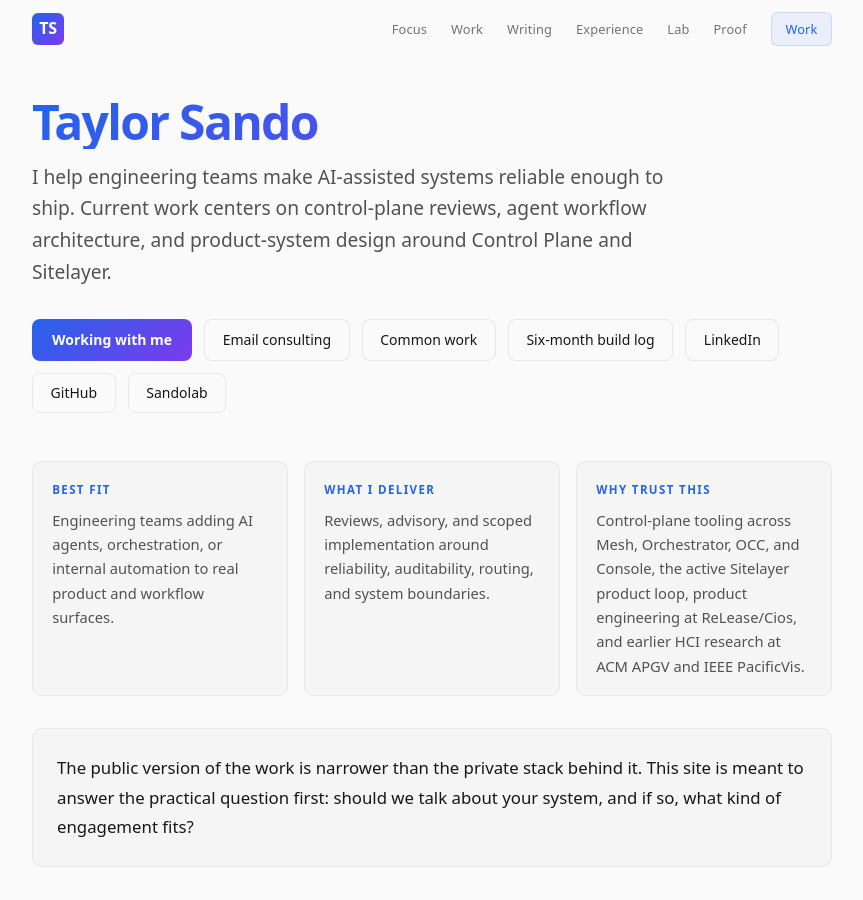
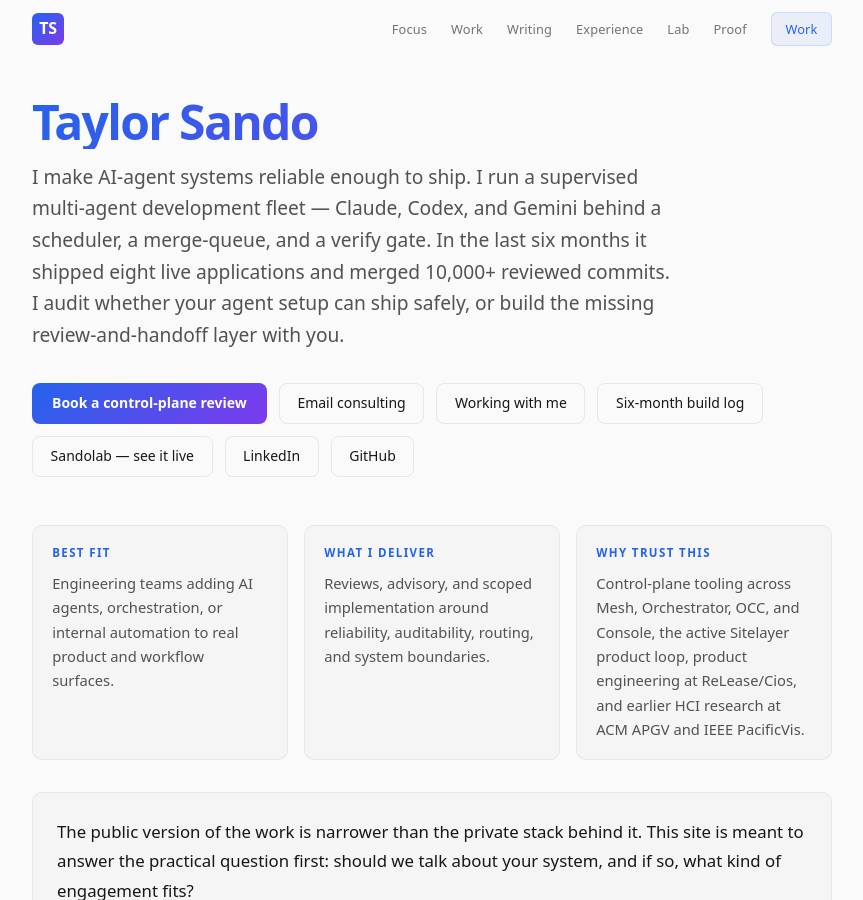
Before and after one commit to taylorSando/taylorSando.github.io, a Jekyll site: the page built from index.html, in a window 1280 px wide and 900 px high. Shown: the whole window, without its empty margins (208-1071 px from the left). Built offline with Jekyll 4.4.1, drawn with Linux system fonts in a browser that asks for light colours.

Commit message:
Reframe hero: operator capability + real booking CTA
Stop selling "Control Plane" as a product. Lead with "I make AI-agent systems
reliable enough to ship" + the grounded six-month proof (supervised fleet, eight
live apps, 10,000+ reviewed commits). Primary CTA is now the real cal.com
booking link (was a mailto); email demoted to secondary.

Agent-Session-Id: claude-code:3a5ccaa8-cef2-456c-95ac-9dd333270357
Agent-Session-Source: claude-code
Agent-Host: taylor-pc-ubuntu

```diff
--- a/index.html
+++ b/index.html
@@ -4,22 +4,24 @@ layout: landing
 
 <header class="header reveal">
   <h1>Taylor Sando</h1>
-  <p class="positioning">I help engineering teams make AI-assisted systems
-    reliable enough to ship. Current work centers on control-plane reviews,
-    agent workflow architecture, and product-system design around Control
-    Plane and Sitelayer.</p>
+  <p class="positioning">I make AI-agent systems reliable enough to ship. I run a
+    supervised multi-agent development fleet &mdash; Claude, Codex, and Gemini
+    behind a scheduler, a merge-queue, and a verify gate. In the last six months
+    it shipped eight live applications and merged 10,000+ reviewed commits. I
+    audit whether your agent setup can ship safely, or build the missing
+    review-and-handoff layer with you.</p>
 </header>
 
 <div class="links reveal">
-  <a href="{{ "/work/" | prepend: site.baseurl }}" class="btn btn-cta">Working with me</a>
+  <a href="https://cal.com/taylorsando/control-plane-review" class="btn btn-cta" target="_blank" rel="noopener noreferrer">Book a control-plane review</a>
   <a href="mailto:consulting@taylorsando.com?subject=Control-plane%20review" class="btn">Email consulting</a>
-  <a href="#services" class="btn">Common work</a>
+  <a href="{{ "/work/" | prepend: site.baseurl }}" class="btn">Working with me</a>
   <a href="{{ "/proof/" | prepend: site.baseurl }}" class="btn">Six-month build log</a>
+  <a href="https://sandolab.xyz" class="btn btn-outline">Sandolab &mdash; see it live</a>
   <a href="https://www.linkedin.com/in/taylor-sando-8aa3a7265/" class="btn btn-outline">LinkedIn</a>
   {% if site.github_username %}
   <a href="https://github.com/{{ site.github_username }}" class="btn btn-outline">GitHub</a>
   {% endif %}
-  <a href="https://sandolab.xyz" class="btn btn-outline">Sandolab</a>
 </div>
 
 <div class="proof-grid reveal">
```
